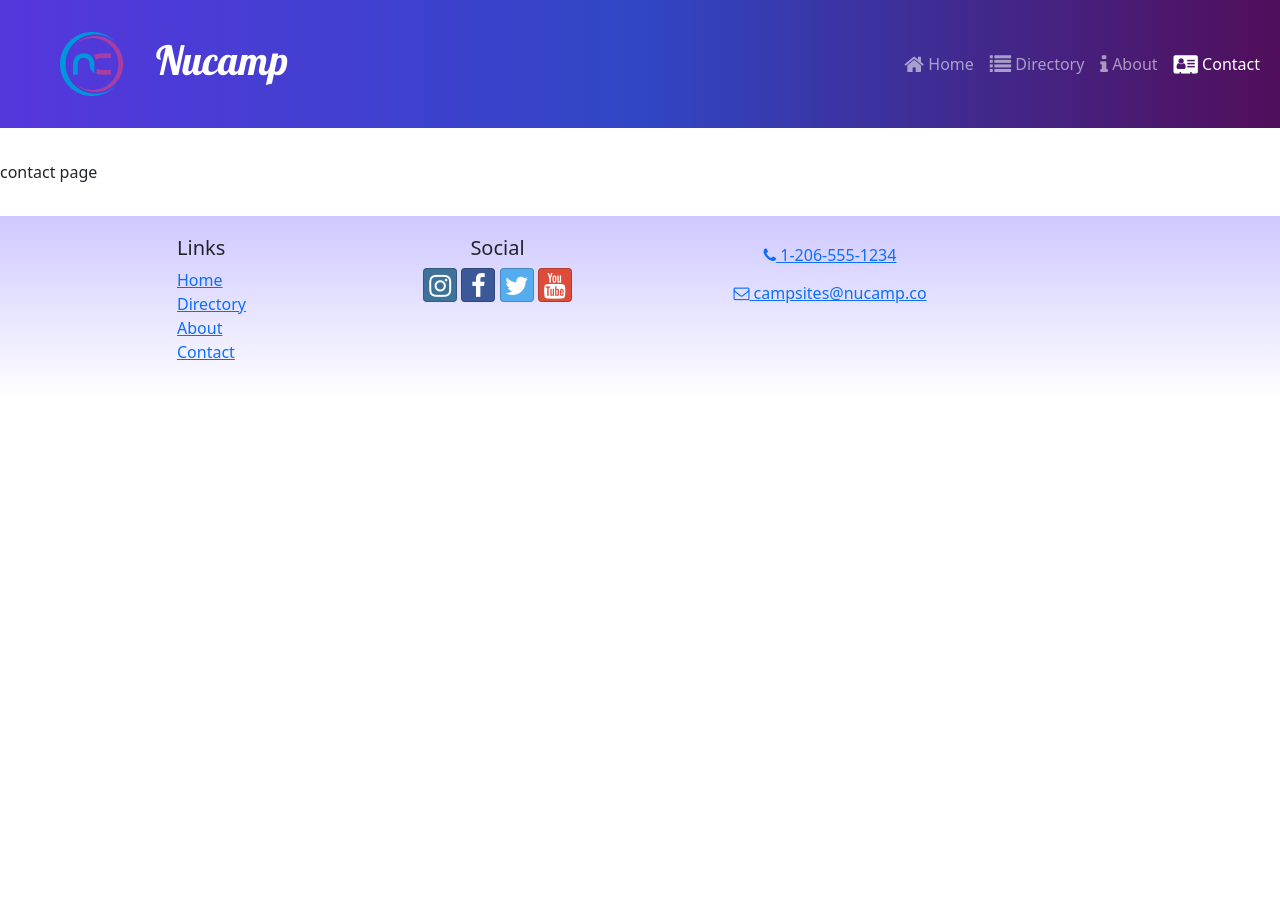
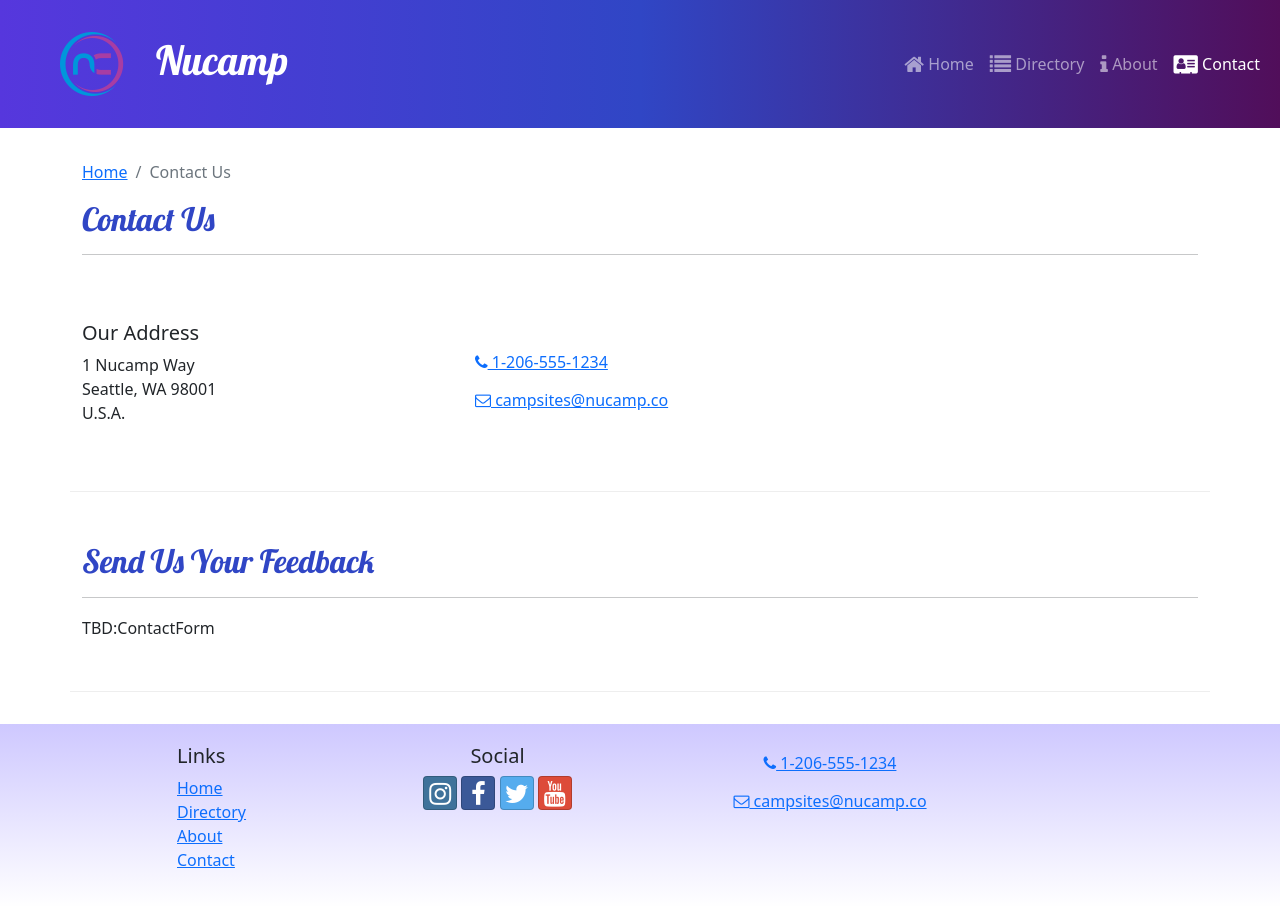
Before and after one commit to jnaranj21/nucampsite-react, a React (Create React App) app: page /contact in a window 1280 px wide. Before the commit the page ends 800 px from the top, so only its background shows below. Built offline with nearby package versions, Linux system fonts and the light colour scheme.

Commit message:
Contact Page

```diff
--- a/src/pages/ContactPage.js
+++ b/src/pages/ContactPage.js
@@ -1,5 +1,48 @@
+import { Container, Col, Row } from 'reactstrap';
+import SubHeader from '../components/SubHeader';
+
 const ContactPage = () => {
-    return <div>contact page</div>
+    return (
+        <Container>
+            <SubHeader current="Contact Us" />
+            <Row className='row-content align-items-center'>
+                <Col sm='4'>
+                    <h5>Our Address</h5>
+                    <address>
+                        1 Nucamp Way
+                        <br />
+                        Seattle, WA 98001
+                        <br />
+                        U.S.A.
+                    </address>
+                </Col>
+                <Col>
+                    <a
+                        role='button'
+                        className='btn btn-link'
+                        href='tel:+12065551234'
+                    >
+                        <i className='fa fa-phone' /> 1-206-555-1234
+                    </a>
+                    <br />
+                    <a
+                        role='button'
+                        className='btn btn-link'
+                        href='mailto:fakeemail@fakeemail.co'
+                    >
+                        <i className='fa fa-envelope-o' /> campsites@nucamp.co
+                    </a>
+                </Col>
+            </Row>
+            <Row className='row-content'>
+                <Col xs='12'>
+                    <h2>Send Us Your Feedback</h2>
+                    <hr />
+                </Col>
+                <Col md='10'>TBD:ContactForm</Col>
+            </Row>
+        </Container>
+    );
 };
 
 export default ContactPage;
```
